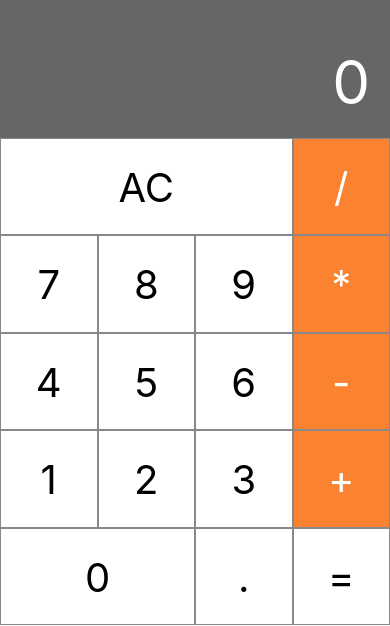
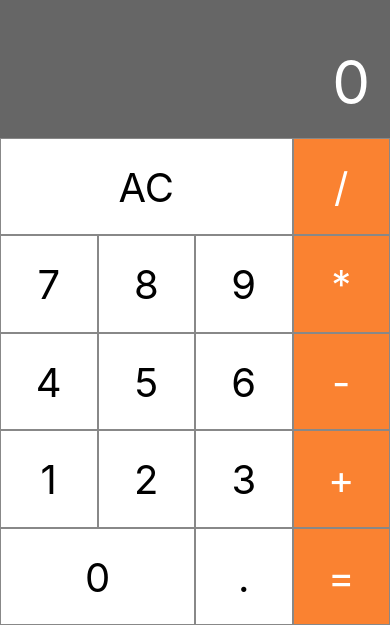
Before and after one commit to HDeiro/react-native-studies, a React Native app in the folder calculator/: screen / in a window 390 px wide. Shown: the part 219-845 px from the top of the page. Built offline with nearby package versions, Linux system fonts and the light colour scheme.

Commit message:
Tiny adjustment on Button

```diff
--- a/calculator/src/components/Button.tsx
+++ b/calculator/src/components/Button.tsx
@@ -43,7 +43,7 @@ const Button = ({onClick, label, type, spaceSlot}: PropsType) => {
     const stylesToBeApplied = [];
     stylesToBeApplied.push(styles.Button);
 
-    if (type === 'MathOperation' && label !== '=') {
+    if (type === 'MathOperation') {
       stylesToBeApplied.push(styles.ButtonForMathOperation);
     }
 
```
